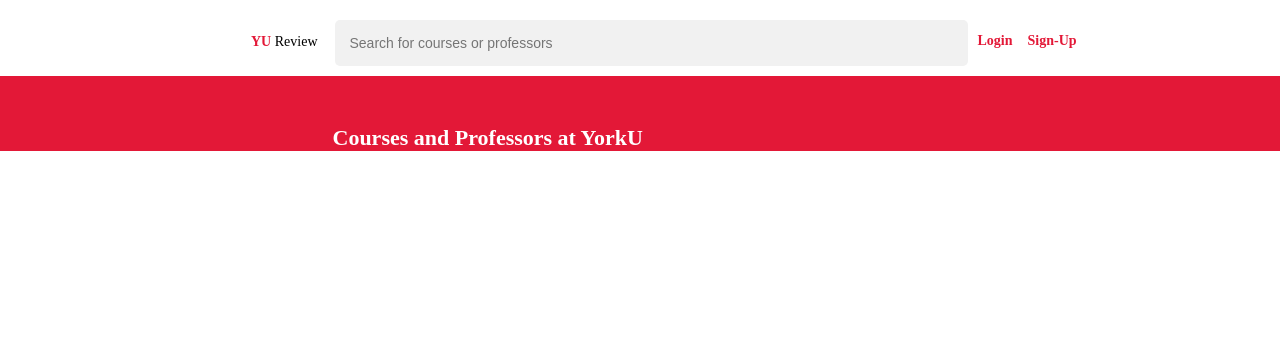
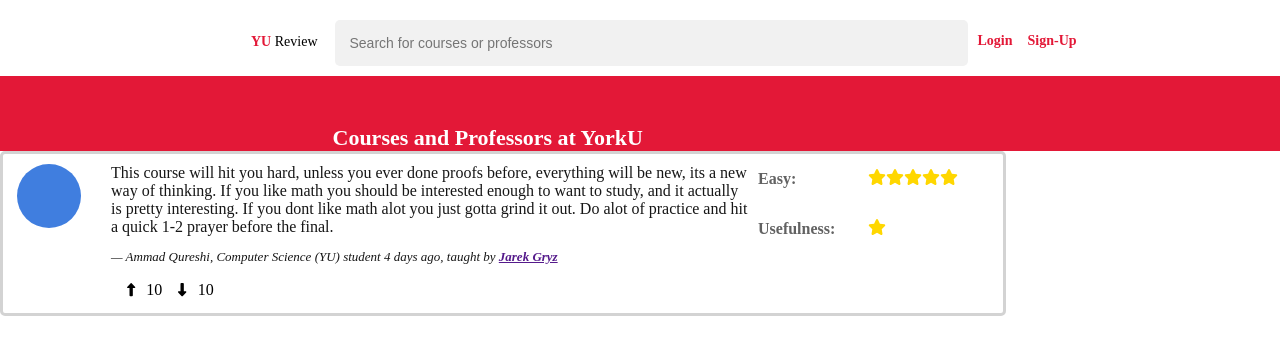
Before and after one commit to Ammadq87/YU-Review, a React (Vite) app in the folder client/: page / in a window 1280 px wide. Shown: the top 354 px of the page. Built offline with nearby package versions, Linux system fonts and the light colour scheme.

Commit message:
Added review component

```diff
--- a/client/package.json
+++ b/client/package.json
@@ -10,6 +10,9 @@
     "preview": "vite preview"
   },
   "dependencies": {
+    "@fortawesome/fontawesome-svg-core": "^6.4.0",
+    "@fortawesome/free-solid-svg-icons": "^6.4.0",
+    "@fortawesome/react-fontawesome": "^0.2.0",
     "react": "^18.2.0",
     "react-dom": "^18.2.0",
     "react-router-dom": "^6.11.0"
--- a/client/src/components/Main.jsx
+++ b/client/src/components/Main.jsx
@@ -1,11 +1,14 @@
 import Navbar from './Navbar.jsx';
 import Banner from './Banner.jsx';
+import Review from './Review.jsx';
 
 export default function Main () {
+
     return (
         <div>
             <Navbar/>
             <Banner/>
+            <Review/>
         </div>
     )
 }
--- /dev/null
+++ b/client/src/components/Review.jsx
@@ -0,0 +1,115 @@
+import { FontAwesomeIcon } from '@fortawesome/react-fontawesome'
+import { faStar, faStarHalf, faUpLong, faDownLong } from '@fortawesome/free-solid-svg-icons'
+import Scores from './Scores';
+import '../styles/Review.css'
+
+export default function Review() {
+    const easyScore = new ScoreData('Easy', 5);
+    const usefulScore = new ScoreData('Usefulness', 1);
+    const color = '#407edf'
+    return (
+
+        <div className="reviewBlock">
+
+            <div className="profilePanel">
+                <div className="profile">
+                    <div className="background" style={{'backgroundColor': color }}>
+                    </div>
+                </div>
+            </div>
+
+            <div className="reviewPanel">
+                <div className="reviewContent">
+                This course will hit you hard, unless you ever done proofs before, everything will be new, its a new way of thinking. If you like math you should be interested enough to want to study, and it actually is pretty interesting. If you dont like math alot you just gotta grind it out. Do alot of practice and hit a quick 1-2 prayer before the final.
+                </div>
+
+                <div className="reviewFooter">
+                    <p>— Ammad Qureshi, Computer Science (YU) student 4 days ago, taught by <a href="">Jarek Gryz</a></p>
+                </div>
+
+                <div className="reviewVote">
+                    {GenerateVoteUI(true)}
+                    {GenerateVoteUI(false)}
+                </div>
+
+            </div>
+
+            <div className="scoresPanel">
+                {GenerateScore(easyScore)}
+                {GenerateScore(usefulScore)}
+            </div>
+
+        </div>
+
+    )
+}
+
+/**
+ * Generates full and half stars based on the review rating
+ * @param {number} num Rating number for review
+ * @returns FontAwesomeIcon star and half-star icons
+ */
+const GenerateStars = (num) => {
+    const stars = [];
+
+    const fullStars = (num) => {
+        for (let i=0; i<Math.floor(num); i++)
+            stars.push(<FontAwesomeIcon style={{'color': 'gold'}} key={i} icon={faStar}/>);
+    }
+
+    const halfStar = (num) => {
+        if (num - Math.floor(num) != 0)
+            stars.push(<FontAwesomeIcon style={{'color': 'gold'}} key={stars.length} icon={faStarHalf}/>)
+    }
+
+    fullStars(num);
+    halfStar(num);
+
+    return (
+        <div className='stars'>
+            {
+                stars.map(s => {
+                    return (
+                        s
+                    )
+                })
+            }
+        </div>
+    )
+}
+
+/**
+ * Generates UI for the individual score ratings
+ * @param {ScoreData} scoreData Object containing label and ratings
+ */
+const GenerateScore = (scoreData) => {
+    return (
+        <div className='score'>
+            <p className='label'>{scoreData.label}:</p>
+            {GenerateStars(scoreData.score)}
+        </div>
+    )
+}
+
+/**
+ *
+ * @param {boolean} isUpVote
+ * @returns
+ */
+const GenerateVoteUI = (isUpVote) => {
+    return (
+        <div className='vote'>
+            <button>
+                <FontAwesomeIcon icon={isUpVote ? faUpLong : faDownLong}/>
+            </button>
+            <p style={{'display': 'inline' }}>10</p>
+        </div>
+    )
+}
+
+class ScoreData {
+   constructor(label, score) {
+    this.label = label;
+    this.score = score;
+   }
+}
--- /dev/null
+++ b/client/src/styles/Review.css
@@ -0,0 +1,91 @@
+.reviewBlock {
+    display: flex;
+    border: 3px solid lightgray;
+    width: 1000px;
+    border-radius: 5px;
+}
+
+.profilePanel {
+    height: 100%;
+    width: 10%;
+}
+
+.profilePanel > .profile {
+    float: right;
+    padding: 10px;
+    margin-right: 10px;
+}
+
+.profilePanel > .profile > .background {
+    width: 64px;
+    height: 64px;
+    background-color: lightblue;
+    border-radius: 100%;
+}
+
+.reviewPanel {
+    height: 100%;
+    width: 65%;
+    padding: 10px;
+}
+
+.reviewPanel > .reviewContent {
+    font-size: 16px;
+    color: rgb(22, 22, 22);
+    font-weight: 500;
+    word-wrap: break-word;
+}
+
+.reviewPanel > .reviewFooter {
+    font-size: 13px;
+    font-weight: 400;
+    color: rgb(22, 22, 22);
+    font-style: italic;
+    word-wrap: break-word;
+}
+
+.reviewPanel > .reviewFooter > p > a {
+    font-weight: bold;
+}
+
+.reviewPanel > .reviewVote {
+    display: flex;
+}
+
+.reviewPanel > .reviewVote > .vote > button {
+    background: transparent;
+    outline: none;
+    border: none;
+    cursor: pointer;
+    border-radius: 2px;
+    margin-right: 5px;
+    margin-left: 10px;
+    padding-top: 5px;
+    padding-bottom: 5px;
+}
+
+.reviewPanel > .reviewVote > .vote > button:hover {
+    background-color: lightgray;
+}
+
+.scoresPanel {
+    height: 100%;
+    width: 25%;
+}
+
+.scoresPanel > .score {
+    display: flex;
+}
+
+.scoresPanel > .score > .label{
+    font-weight: 600;
+    width: 100px;
+    color: rgb(98, 98, 98);
+    word-wrap: break-word;
+}
+
+.scoresPanel > .score > .stars{
+    padding-top: 15px;
+    margin-left: 10px;
+    display: inline;
+}
```
Also changed, not shown: 1 other file (tests, documents, lock files or other folders).
